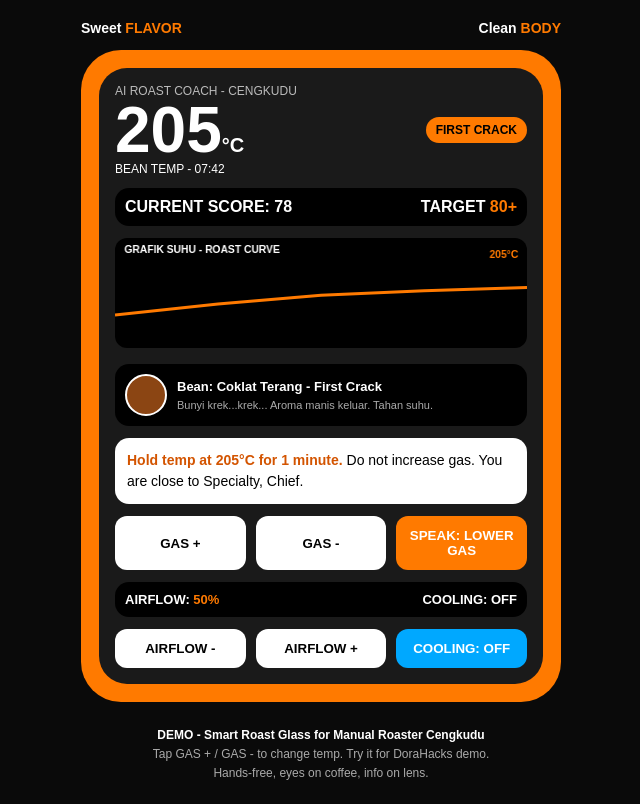
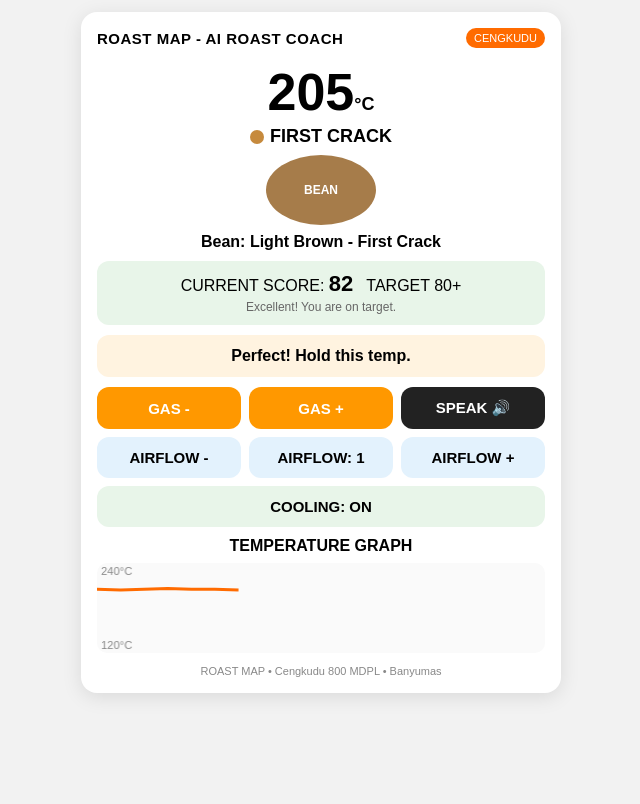
Before and after one commit to Cengkudu800mdpl/roast-map, a plain HTML site: page index.html in a window 1280 px wide. Shown: the whole page, without its empty margins (319-959 px from the left). Drawn offline with Linux system fonts and the light colour scheme.

Commit message:
Update language and styling in index.html

```diff
--- a/index.html
+++ b/index.html
@@ -1,90 +1,92 @@
 <!DOCTYPE html>
-<html lang="id">
+<html lang="en">
 <head>
 <meta charset="UTF-8">
 <meta name="viewport" content="width=device-width, initial-scale=1.0">
-<title>ROAST MAP - AI Roast Coach Cengkudu</title>
+<title>ROAST MAP - AI ROAST COACH</title>
 <style>
-*{margin:0;padding:0;box-sizing:border-box;font-family:Arial,sans-serif}
-body{background:#0a0a0a;color:#fff;min-height:100vh;display:flex;flex-direction:column;align-items:center;justify-content:center;padding:20px}
-.top{width:100%;max-width:480px;display:flex;justify-content:space-between;font-weight:900;font-size:14px}
-.top b{color:#ff7a00}
-.glass{width:100%;max-width:480px;background:#ff7a00;border-radius:40px;padding:18px;margin:14px 0}
-.glass-inner{background:#1a1a1a;border-radius:28px;padding:16px}
-.row{display:flex;justify-content:space-between;align-items:center}
-.temp{font-size:64px;font-weight:900;line-height:1}
-.temp small{font-size:20px}
-.badge{background:#ff7a00;color:#000;font-weight:900;padding:6px 10px;border-radius:20px;font-size:12px}
-.score{margin-top:12px;background:#000;border-radius:14px;padding:10px;display:flex;justify-content:space-between;font-weight:900}
-.score b{color:#ff7a00}
-canvas{width:100%;height:110px;background:#000;border-radius:12px;margin-top:12px}
-.bean{margin-top:12px;background:#000;border-radius:14px;padding:10px;display:flex;align-items:center;gap:10px}
-.dot{width:42px;height:42px;border-radius:50%;background:#8b4513;flex-shrink:0;border:2px solid #fff}
-.bean b{font-size:13px}
-.bean small{font-size:11px;color:#aaa}
-.coach{margin-top:12px;background:#fff;color:#000;border-radius:14px;padding:12px;font-size:14px;line-height:1.5;min-height:66px}
-.coach b{color:#d35400}
-.btns{display:flex;gap:10px;margin-top:12px}
-.btn{flex:1;background:#fff;color:#000;border:none;padding:12px;border-radius:12px;font-weight:900;cursor:pointer}
-.btn:active{transform:scale(.96)}
-.btn.orange{background:#ff7a00;color:#fff}
-.btn.blue{background:#00a8ff;color:#fff}
-.footer{max-width:480px;text-align:center;font-size:12px;color:#aaa;line-height:1.6;margin-top:10px}
-.status{margin-top:12px;background:#000;border-radius:14px;padding:10px;display:flex;justify-content:space-between;font-weight:900;font-size:13px}
-.status b{color:#ff7a00}
+*{box-sizing:border-box;margin:0;padding:0;font-family:Arial,sans-serif}
+body{background:#f2f2f2;padding:12px}
+.card{background:#fff;border-radius:16px;padding:16px;max-width:480px;margin:0 auto;box-shadow:0 4px 20px rgba(0,0,0,.1)}
+.top{display:flex;justify-content:space-between;align-items:center}
+.top b{font-size:15px;letter-spacing:.5px}
+.top span{background:#ff6b00;color:#fff;font-size:11px;padding:4px 8px;border-radius:20px}
+.temp{text-align:center;margin:14px 0 4px}
+.temp h1{font-size:52px}
+.temp h1 small{font-size:18px}
+.phase{text-align:center;font-weight:bold;font-size:18px;margin:4px 0}
+.dot{width:14px;height:14px;border-radius:50%;display:inline-block;margin-right:6px;vertical-align:middle}
+.bean{text-align:center;margin:8px 0}
+.beanbox{width:110px;height:70px;border-radius:50%;margin:8px auto;display:flex;align-items:center;justify-content:center;font-weight:bold;color:#fff;font-size:12px}
+.score{text-align:center;background:#e8f5e9;border-radius:12px;padding:10px;margin:10px 0}
+.score b{font-size:22px}
+.coach{background:#fff3e0;border-radius:12px;padding:12px;text-align:center;font-weight:bold;margin:10px 0}
+.btnrow{display:flex;gap:8px;margin:8px 0}
+button{flex:1;padding:12px;border:0;border-radius:12px;font-weight:bold;font-size:15px;cursor:pointer}
+.gas{background:#ff9800;color:#fff}
+.speak{background:#222;color:#fff}
+.air{background:#e3f2fd}
+.cool{background:#e8f5e9}
+canvas{width:100%;height:90px;background:#fafafa;border-radius:10px;margin-top:8px}
+.small{text-align:center;font-size:11px;color:#888;margin-top:8px}
 </style>
 </head>
 <body>
-<div class="top"><span>Sweet <b>FLAVOR</b></span><span>Clean <b>BODY</b></span></div>
-<div class="glass"><div class="glass-inner">
-<div class="row"><div><div style="font-size:12px;opacity:.7">AI ROAST COACH - CENGKUDU</div><div class="temp"><span id="temp">205</span><small>°C</small></div><div style="font-size:12px">BEAN TEMP - <span id="time">07:42</span></div></div><div class="badge" id="phase">FIRST CRACK</div></div>
-<div class="score"><span>CURRENT SCORE: <span id="score">78</span></span><span>TARGET <b>80+</b></span></div>
-<canvas id="chart" width="440" height="110"></canvas>
-<div class="bean"><div class="dot" id="dot"></div><div><b id="beanTitle">Bean: Coklat Terang - First Crack</b><br><small id="beanDesc">Bunyi krek...krek... Aroma manis keluar. Tahan suhu.</small></div></div>
-<div class="coach" id="coach"><b>Hold temp at 205°C for 1 minute.</b> Do not increase gas. You are close to Specialty, Chief.</div>
-<div class="btns"><button class="btn" onclick="gas(1)">GAS +</button><button class="btn" onclick="gas(-1)">GAS -</button><button class="btn orange" onclick="speak()">SPEAK: LOWER GAS</button></div>
-<div class="status"><span>AIRFLOW: <b id="airVal">50%</b></span><span id="coolVal">COOLING: OFF</span></div>
-<div class="btns"><button class="btn" onclick="air(-10)">AIRFLOW -</button><button class="btn" onclick="air(10)">AIRFLOW +</button><button class="btn blue" id="coolBtn" onclick="cooling()">COOLING: OFF</button></div>
-</div></div>
-<div class="footer"><b style="color:#fff">DEMO - Smart Roast Glass for Manual Roaster Cengkudu</b><br>Tap GAS + / GAS - to change temp. Try it for DoraHacks demo.<br>Hands-free, eyes on coffee, info on lens.</div>
+<div class="card">
+<div class="top"><b>ROAST MAP - AI ROAST COACH</b><span>CENGKUDU</span></div>
+<div class="temp"><h1><span id="temp">205</span><small>°C</small></h1></div>
+<div class="phase"><span id="dot" class="dot" style="background:#c68a3d"></span><span id="phase">FIRST CRACK</span></div>
+<div class="bean"><div id="beanbox" class="beanbox" style="background:#a67c4a">BEAN</div><div id="beanlabel"><b>Bean: Light Brown - First Crack</b></div></div>
+<div class="score">CURRENT SCORE: <b id="score">78</b> &nbsp; TARGET 80+<br><span id="scorelabel" style="font-size:12px;color:#666">Good! Keep stable.</span></div>
+<div class="coach" id="coach">Perfect! Hold this temp.</div>
+<div class="btnrow">
+<button class="gas" onclick="changeTemp(-1)">GAS -</button>
+<button class="gas" onclick="changeTemp(1)">GAS +</button>
+<button class="speak" onclick="speak()">SPEAK 🔊</button>
+</div>
+<div class="btnrow">
+<button class="air" onclick="changeAir(-1)">AIRFLOW -</button>
+<button class="air" id="airlabel">AIRFLOW: 1</button>
+<button class="air" onclick="changeAir(1)">AIRFLOW +</button>
+</div>
+<div class="btnrow">
+<button class="cool" id="coolbtn" onclick="toggleCool()">COOLING: ON</button>
+</div>
+<div style="text-align:center;font-weight:bold;margin-top:10px">TEMPERATURE GRAPH</div>
+<canvas id="chart" width="440" height="90"></canvas>
+<div class="small">ROAST MAP • Cengkudu 800 MDPL • Banyumas</div>
+</div>
 <script>
-let t=205, sec=462, hist=[180,190,198,202,205], airflow=50, coolOn=false;
+let temp=205, air=1, cooling=true, history=[205,204,205,206,205,205,204];
 function update(){
-document.getElementById('temp').textContent=t;
-let m=String(Math.floor(sec/60)).padStart(2,'0');
-let s=String(sec%60).padStart(2,'0');
-document.getElementById('time').textContent=m+':'+s;
-let score, msg, phase, beanT, beanD, color;
-if(coolOn){score=82;phase='COOLING';msg='<b>COOLING ON - Kipas nyala!</b> Suhu turun cepet. Bean berhenti mateng. Good job, Chief! Score aman.';beanT='Bean: Coklat Terang - Cooling';beanD='Dikipas, suhu turun, roasting berhenti. Gak gosong.';color='#8b4513';}
-else if(t>=215){score=74;phase='TOO HOT';msg='<b>TOO HOT! 215°C!</b> Score drops to 74 and turns bitter. Tap GAS - now, Chief!';beanT='Bean: Hitam - Gosong';beanD='Terlalu panas, bean gosong, rasa pahit.';color='#111';}
-else if(t>=210){score=76;phase='FIRST CRACK';msg='<b>Careful, almost too hot.</b> Hold here. Do not add gas.';beanT='Bean: Coklat Gelap - Akhir First Crack';beanD='Aroma coklat kuat. Siap-siap drop.';color='#5a2d0c';}
-else if(t>=200){score=78;phase='FIRST CRACK';msg='<b>Hold temp at '+t+'°C for 1 minute.</b> Do not increase gas. You are close to Specialty, Chief.';beanT='Bean: Coklat Terang - First Crack';beanD='Bunyi krek...krek... Aroma manis keluar. Tahan suhu.';color='#8b4513';}
-else if(t>=190){score=75;phase='YELLOWING';msg='<b>Too cold.</b> Add a little gas to get back to 205°C.';beanT='Bean: Kuning - Yellowing';beanD='Bean mulai kuning, air mulai hilang. Panasin lagi.';color='#d4a017';}
-else{score=70;phase='DRYING';msg='<b>Way too cold.</b> Tap GAS + to heat up.';beanT='Bean: Hijau - Drying';beanD='Bean masih hijau, masih proses pengeringan.';color='#2e7d32';}
-document.getElementById('score').textContent=score;
-document.getElementById('phase').textContent=phase;
-document.getElementById('coach').innerHTML=msg;
-document.getElementById('beanTitle').textContent=beanT;
-document.getElementById('beanDesc').textContent=beanD;
+document.getElementById('temp').innerText=temp;
+document.getElementById('airlabel').innerText='AIRFLOW: '+air;
+document.getElementById('coolbtn').innerText=cooling?'COOLING: ON':'COOLING: OFF';
+let phase, color, bean, beanColor, coach, score;
+if(temp<180){phase='DRYING';color='#4caf50';bean='Bean: Green - Drying';beanColor='#6aa84f';coach='Way too cold. Tap GAS + to heat up.';score=70;}
+else if(temp<200){phase='YELLOWING';color='#ffca28';bean='Bean: Yellow - Yellowing';beanColor='#d4a017';coach='Warming up. Keep GAS stable.';score=74;}
+else if(temp<=210){phase='FIRST CRACK';color='#c68a3d';bean='Bean: Light Brown - First Crack';beanColor='#a67c4a';coach='Perfect! Hold this temp.';score=cooling?82:78;}
+else{phase='SECOND CRACK - TOO HOT';color='#d32f2f';bean='Bean: Dark - Burnt Risk';beanColor='#3e2723';coach='Too hot! Tap GAS - and turn COOLING ON.';score=55;}
+document.getElementById('phase').innerText=phase;
 document.getElementById('dot').style.background=color;
-document.getElementById('airVal').textContent=airflow+'%';
-document.getElementById('coolVal').textContent=coolOn?'COOLING: ON - KIPAS':'COOLING: OFF';
-document.getElementById('coolBtn').textContent=coolOn?'COOLING: ON':'COOLING: OFF';
+document.getElementById('beanlabel').innerHTML='<b>'+bean+'</b>';
+document.getElementById('beanbox').style.background=beanColor;
+document.getElementById('coach').innerText=coach;
+document.getElementById('score').innerText=score;
+document.getElementById('scorelabel').innerText=score>=80?'Excellent! You are on target.':'Good! Keep stable.';
 draw();
 }
+function changeTemp(d){temp=Math.max(120,Math.min(240,temp+d));history.push(temp);if(history.length>20)history.shift();update();}
+function changeAir(d){air=Math.max(0,Math.min(5,air+d));update();}
+function toggleCool(){cooling=!cooling;update();}
+function speak(){let t=new SpeechSynthesisUtterance(document.getElementById('coach').innerText+' Temperature '+temp+' degrees. Score '+document.getElementById('score').innerText);t.lang='en-US';speechSynthesis.speak(t);}
 function draw(){
-let c=document.getElementById('chart'),ctx=c.getContext('2d');
-ctx.clearRect(0,0,440,110);
-ctx.strokeStyle='#ff7a00';ctx.lineWidth=3;ctx.beginPath();
-hist.forEach((v,i)=>{let x=i*(440/(hist.length-1||1));let y=110-((v-150)/100)*110;if(i==0)ctx.moveTo(x,y);else ctx.lineTo(x,y);});
+let c=document.getElementById('chart'),ctx=c.getContext('2d');ctx.clearRect(0,0,c.width,c.height);
+ctx.beginPath();ctx.strokeStyle='#ff6b00';ctx.lineWidth=3;
+history.forEach((v,i)=>{let x=i/(19)*c.width;let y=c.height-((v-120)/120)*c.height;if(i==0)ctx.moveTo(x,y);else ctx.lineTo(x,y);});
 ctx.stroke();
-ctx.fillStyle='#fff';ctx.font='bold 11px Arial';ctx.fillText('GRAFIK SUHU - ROAST CURVE',10,15);
-ctx.fillStyle='#ff7a00';ctx.fillText(t+'°C',400,20);
+ctx.fillStyle='#888';ctx.font='11px Arial';ctx.fillText('120°C',4,c.height-4);ctx.fillText('240°C',4,12);
 }
-function gas(d){if(coolOn)return; t+=d; sec+=5; hist.push(t); if(hist.length>20)hist.shift(); update();}
-function air(d){airflow=Math.max(0,Math.min(100,airflow+d)); if(!coolOn){t+= (d>0?-1:1); sec+=5; hist.push(t); if(hist.length>20)hist.shift();} update();}
-function cooling(){coolOn=!coolOn; if(coolOn){t-=5; sec+=5; hist.push(t); if(hist.length>20)hist.shift();} update();}
-function speak(){if(coolOn)return; t-=3; sec+=5; hist.push(t); update(); alert('Voice Command: LOWER GAS - Temp lowered to '+t+'°C');}
 update();
 </script>
 </body>
```
